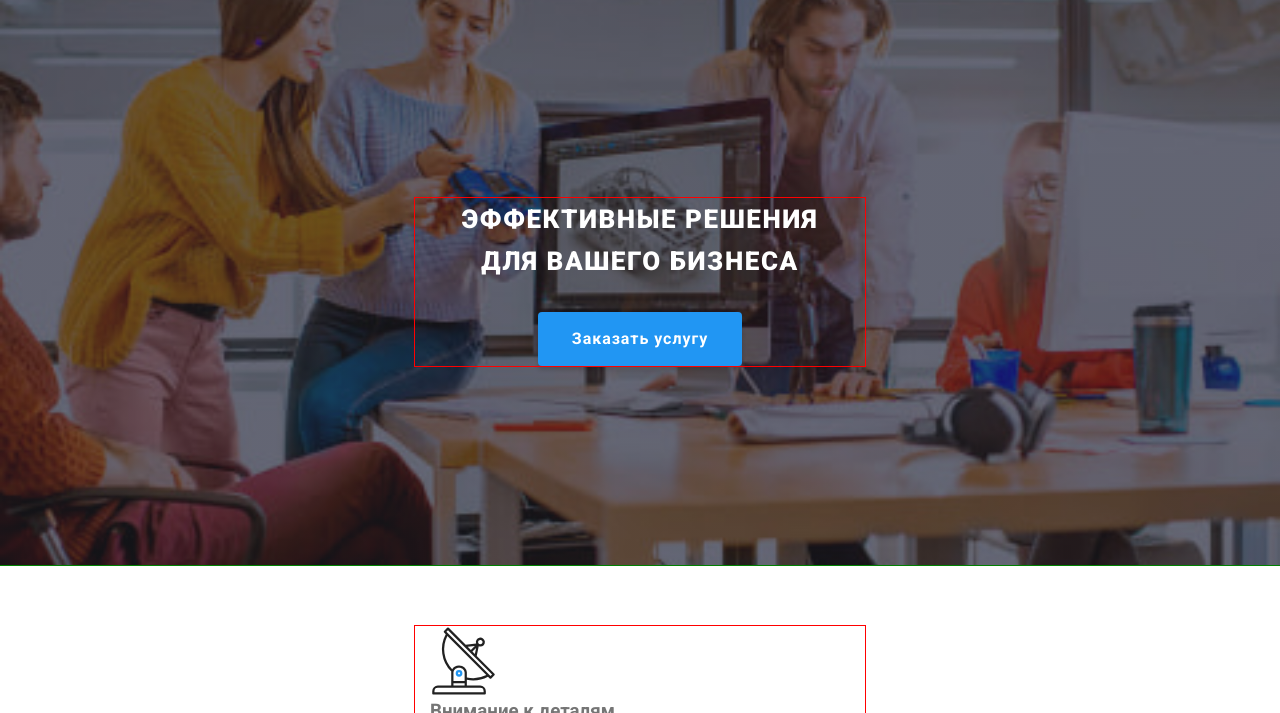
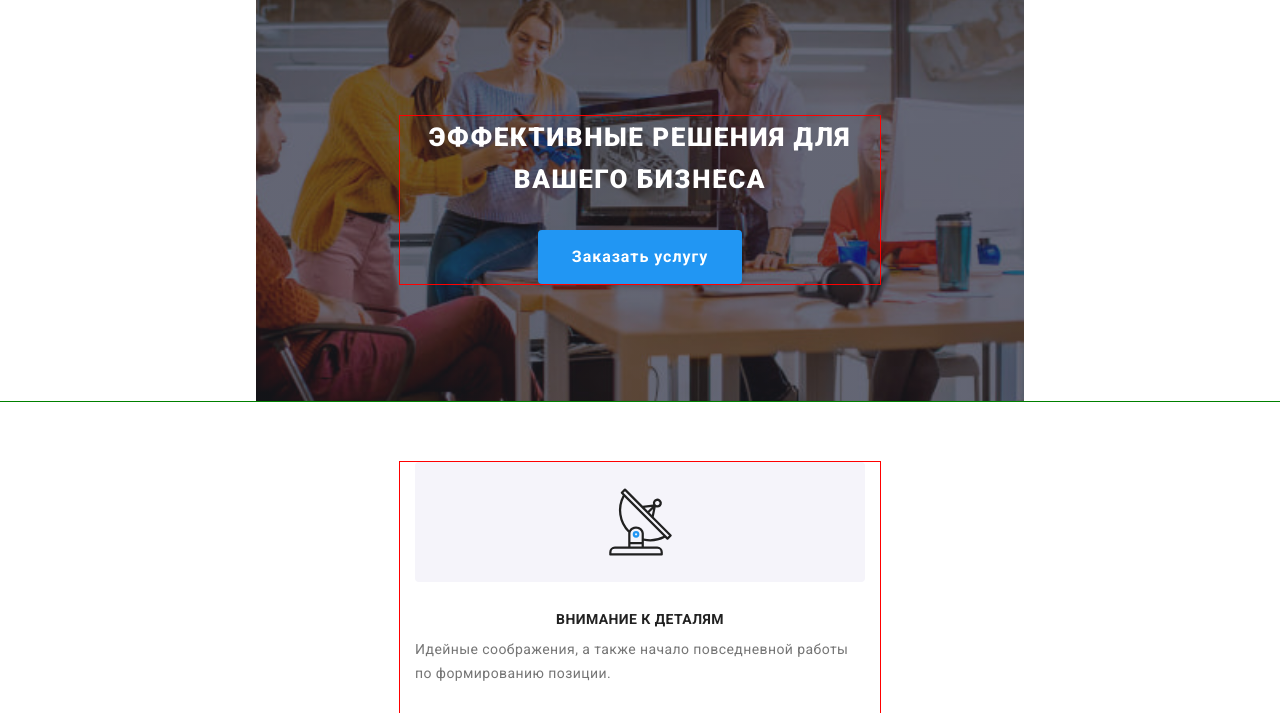
Before and after one commit to Kl0filinj/goit-markup-hw-08, a plain HTML site: page index.html in a window 1280 px wide. Shown: the part 66-779 px from the top of the page. Drawn offline with nearby package versions, Linux system fonts and the light colour scheme; files whose address does not match are found by name.

Commit message:
Секция Наши преимущества адаптирована под телефон

```diff
--- a/index.html
+++ b/index.html
@@ -16,7 +16,7 @@
         <!-- page-header__container -->
         <div class="container page-header--flex">
             <a href="index.html" class="logo">Web<span class="logo--accent logo--dark">Studio</span></a>
-            <div class="hidden-header">
+            <div class="hidden-section">
                 <nav class="nav-menu">
                     <ul class="nav-menu__list">
                         <li class="nav-menu__item"><a href="index.html" class="nav-menu__link nav-menu__link--current-page">Студия</a></li>
@@ -147,7 +147,7 @@
                 </ul>
             </div>
         </section>
-        <section class="section employment">
+        <section class="section employment hidden-section">
             <div class="container">
                 <h2 class="employment__title">Чем мы занимаемся</h2>
                 <ul class="employment__list">
--- a/sass/components/_benefits-section.scss
+++ b/sass/components/_benefits-section.scss
@@ -0,0 +1,48 @@
+.benefits-list__title {
+    color: $headline-color;
+
+    margin-bottom: 10px;
+
+    font-weight: 700;
+    font-size: 14px;
+    line-height: 1.14;
+    letter-spacing: 0.03em;
+    text-align: center;
+    text-transform: uppercase;
+}
+
+.benefits-list__text {
+    color: $main-text-color;
+
+    font-size: 14px;
+    line-height: 1.71;
+    letter-spacing: 0.03em;
+}
+
+// .benefits-list {
+//     display: flex;
+//     align-items: center;
+//     justify-content: center;
+// }
+
+.benefits-list__item {
+    max-width: 450px;
+
+    &:not(:last-child) {
+        margin-bottom: 30px;
+    }
+}
+
+.benefits-list__thumb {
+    display: flex;
+    align-items: center;
+    justify-content: center;
+    width: 100%;
+
+    background-color: $main-button-bg-color;
+    border-radius: 4px;
+
+    padding-top: 25px;
+    padding-bottom: 25px;
+    margin-bottom: 30px;
+}
--- a/sass/components/_hero-section.scss
+++ b/sass/components/_hero-section.scss
@@ -20,10 +20,10 @@
     background-repeat: no-repeat;
 
     text-align: center;
-    padding-top: 200px;
-    padding-bottom: 200px;
+    padding-top: 118px;
+    padding-bottom: 118px;
     margin-left: auto;
     margin-right: auto;
 
-    max-width: 1600px;
+    max-width: 768px;
 }
--- a/sass/components/_page-header.scss
+++ b/sass/components/_page-header.scss
@@ -1,4 +1,4 @@
-.hidden-header {
+.hidden-section {
     display: none;
 }
 
--- a/sass/utils/_main-settings.scss
+++ b/sass/utils/_main-settings.scss
@@ -59,7 +59,7 @@ img {
 
 
 .container {
-    width: 450px;
+    max-width: 480px;
     margin-right: auto;
     margin-left: auto;
     padding:0 15px ;
```
Also changed, not shown: css/main.css, css/main.min.css, 2 other files.
